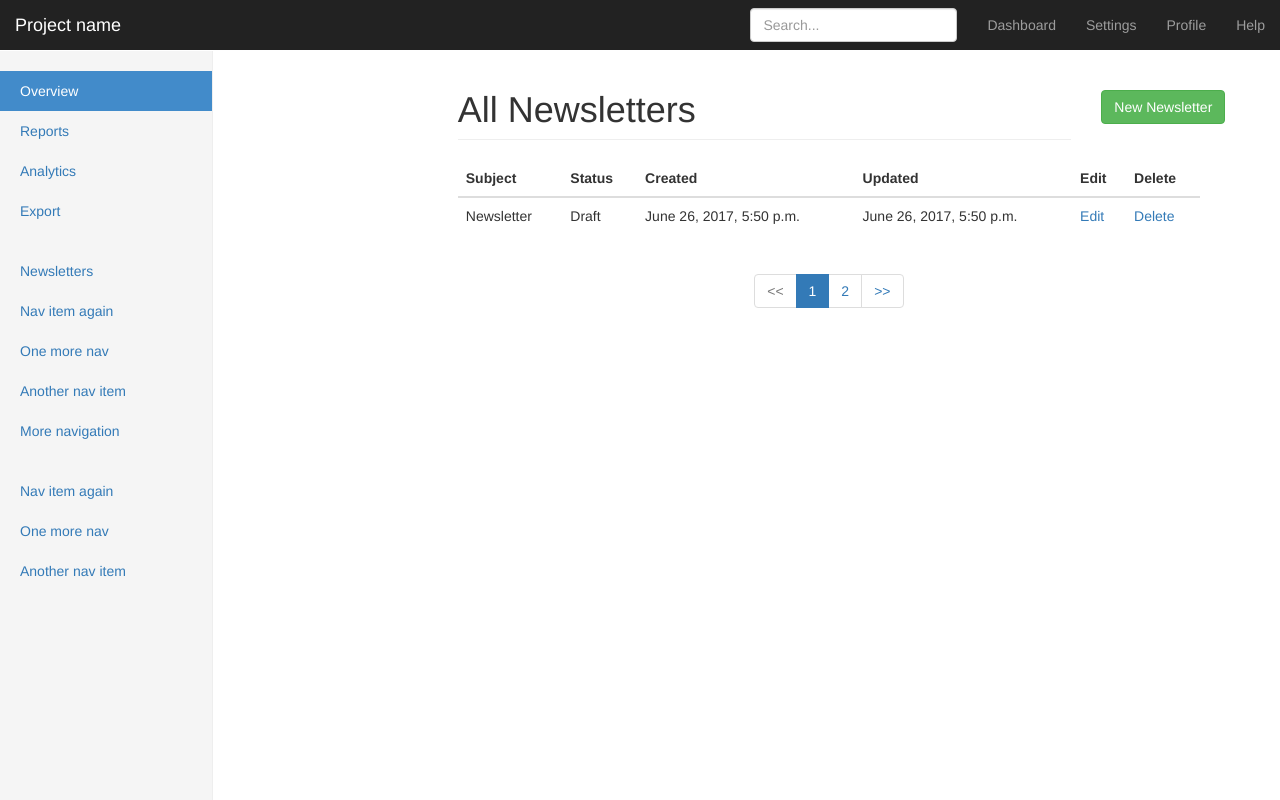
After one commit to ian0411/yoobeecoo, a Django app: a page that uses templates/control_base.html in a window 1280 px wide. The commit adds this page. Run offline with Django 3.2, Linux system fonts and the light colour scheme; data comes from the database, SQL or seed files in the repository; both versions use the stored data as it was after the commit; some libraries are stand-ins or nearby versions.

Commit message:
Change to Lesson 36

```diff
--- a/control_panel/urls.py
+++ b/control_panel/urls.py
@@ -1,7 +1,8 @@
 from django.conf.urls import url
 
-from newsletters.views import control_newsletter
+from newsletters.views import control_newsletter, control_newsletter_list
 
 urlpatterns = [
     url(r'^newsletter/$', control_newsletter, name='control_newsletter'),
+    url(r'^newsletter-list/$', control_newsletter_list, name='control_newsletter_list'),
 ]
--- a/newsletters/views.py
+++ b/newsletters/views.py
@@ -2,6 +2,7 @@ from django.conf import settings
 from django.contrib import messages
 from django.shortcuts import render
 from django.core.mail import send_mail, EmailMultiAlternatives
+from django.core.paginator import Paginator, EmptyPage, PageNotAnInteger
 from django.template.loader import get_template
 
 from .models import NewsletterUser, Newsletter
@@ -81,3 +82,30 @@ def control_newsletter(request):
     }
     template = 'control_panel/control_newsletter.html'
     return render(request, template, context)
+
+def control_newsletter_list(request):
+    newsletters = Newsletter.objects.all()
+
+    paginator = Paginator(newsletters, 1)
+    page = request.GET.get('page')
+
+    try:
+        items = paginator.page(page)
+    except PageNotAnInteger:
+        items = paginator.page(1)
+    except EmptyPage:
+        items = paginator.page(paginator.num_pages)
+
+    index = items.number - 1
+    max_index = len(paginator.page_range)
+    start_index = index - 5 if index >= 5 else 0
+    end_index = index + 5 if index <= max_index - 5 else max_index
+    page_range = paginator.page_range[start_index:end_index]
+
+    context = {
+        'items': items,
+        'page_range': page_range,
+    }
+    template = 'control_panel/control_newsletter_list.html'
+
+    return render(request, template, context)
--- /dev/null
+++ b/static/css/dashboard.css
@@ -0,0 +1,105 @@
+/*
+ * Base structure
+ */
+
+/* Move down content because we have a fixed navbar that is 50px tall */
+body {
+  padding-top: 50px;
+}
+
+
+/*
+ * Global add-ons
+ */
+
+.sub-header {
+  padding-bottom: 10px;
+  border-bottom: 1px solid #eee;
+}
+
+/*
+ * Top navigation
+ * Hide default border to remove 1px line.
+ */
+.navbar-fixed-top {
+  border: 0;
+}
+
+/*
+ * Sidebar
+ */
+
+/* Hide for mobile, show later */
+.sidebar {
+  display: none;
+}
+@media (min-width: 768px) {
+  .sidebar {
+    position: fixed;
+    top: 51px;
+    bottom: 0;
+    left: 0;
+    z-index: 1000;
+    display: block;
+    padding: 20px;
+    overflow-x: hidden;
+    overflow-y: auto; /* Scrollable contents if viewport is shorter than content. */
+    background-color: #f5f5f5;
+    border-right: 1px solid #eee;
+  }
+}
+
+/* Sidebar navigation */
+.nav-sidebar {
+  margin-right: -21px; /* 20px padding + 1px border */
+  margin-bottom: 20px;
+  margin-left: -20px;
+}
+.nav-sidebar > li > a {
+  padding-right: 20px;
+  padding-left: 20px;
+}
+.nav-sidebar > .active > a,
+.nav-sidebar > .active > a:hover,
+.nav-sidebar > .active > a:focus {
+  color: #fff;
+  background-color: #428bca;
+}
+
+
+/*
+ * Main content
+ */
+
+.main {
+  padding: 20px;
+}
+@media (min-width: 768px) {
+  .main {
+    padding-right: 40px;
+    padding-left: 40px;
+  }
+}
+.main .page-header {
+  margin-top: 0;
+}
+
+
+/*
+ * Placeholder dashboard ideas
+ */
+
+.placeholders {
+  margin-bottom: 30px;
+  text-align: center;
+}
+.placeholders h4 {
+  margin-bottom: 0;
+}
+.placeholder {
+  margin-bottom: 20px;
+}
+.placeholder img {
+  display: inline-block;
+  border-radius: 50%;
+}
--- a/templates/control_base.html
+++ b/templates/control_base.html
@@ -20,7 +20,7 @@
     <link href="{% static 'css/ie10-viewport-bug-workaround.css' %}" rel="stylesheet">
 
     <!-- Custom styles for this template -->
-    <link href="{% static 'css/jumbotron.css' %}" rel="stylesheet">
+    <link href="{% static 'css/dashboard.css' %}" rel="stylesheet">
 
     <!-- Just for debugging purposes. Don't actually copy these 2 lines! -->
     <!--[if lt IE 9]><script src="../../assets/js/ie8-responsive-file-warning.js"></script><![endif]-->
@@ -70,7 +70,7 @@
                     <li><a href="#">Export</a></li>
                 </ul>
                 <ul class="nav nav-sidebar">
-                    <li><a href="">Nav item</a></li>
+                    <li><a href="{% url "control_panel:control_newsletter_list" %}">Newsletters</a></li>
                     <li><a href="">Nav item again</a></li>
                     <li><a href="">One more nav</a></li>
                     <li><a href="">Another nav item</a></li>
--- /dev/null
+++ b/templates/control_panel/control_newsletter_list.html
@@ -0,0 +1,45 @@
+{% extends 'control_base.html' %}
+
+{% block content %}
+
+    <div class="col-sm-9 col-sm-offset-3 col-md-10 col-md-offset-2 main">
+        <div class="row">
+            <div class="col-sm-10">
+                <h1 class="page-header">All Newsletters</h1>
+            </div>
+            <div class="col-sm-2">
+                <a href="{% url "control_panel:control_newsletter" %}">
+                    <button type="button" class="btn btn-success">
+                        New Newsletter
+                    </button>
+                </a>
+            </div>
+        </div>
+        <div class="table-responsive table-hover">
+            <table class="table">
+                <thead>
+                    <th>Subject</th>
+                    <th>Status</th>
+                    <th>Created</th>
+                    <th>Updated</th>
+                    <th>Edit</th>
+                    <th>Delete</th>
+                </thead>
+                <tbody>
+                    {% for item in items %}
+                        <tr>
+                            <td>{{ item.subject }}</td>
+                            <td>{{ item.status }}</td>
+                            <td>{{ item.created }}</td>
+                            <td>{{ item.updated }}</td>
+                            <td><a href="#:">Edit</a></td>
+                            <td><a href="#:">Delete</a></td>
+                        </tr>
+                    {% endfor %}
+                </tbody>
+            </table>
+        </div>
+        {% include "pagination.html" %}
+    </div>
+
+{% endblock %}
```
Also changed, not shown: db.sqlite3.
